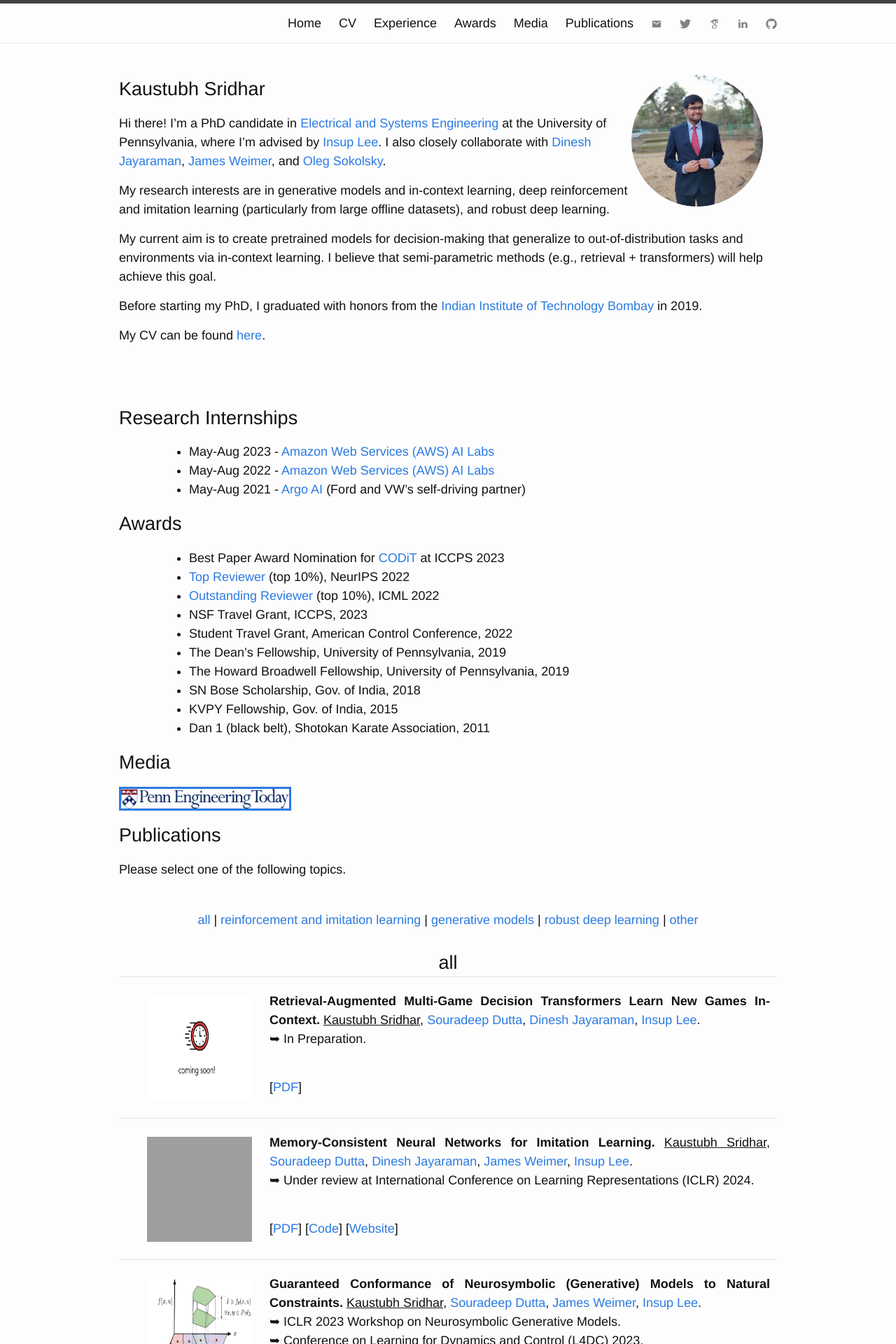
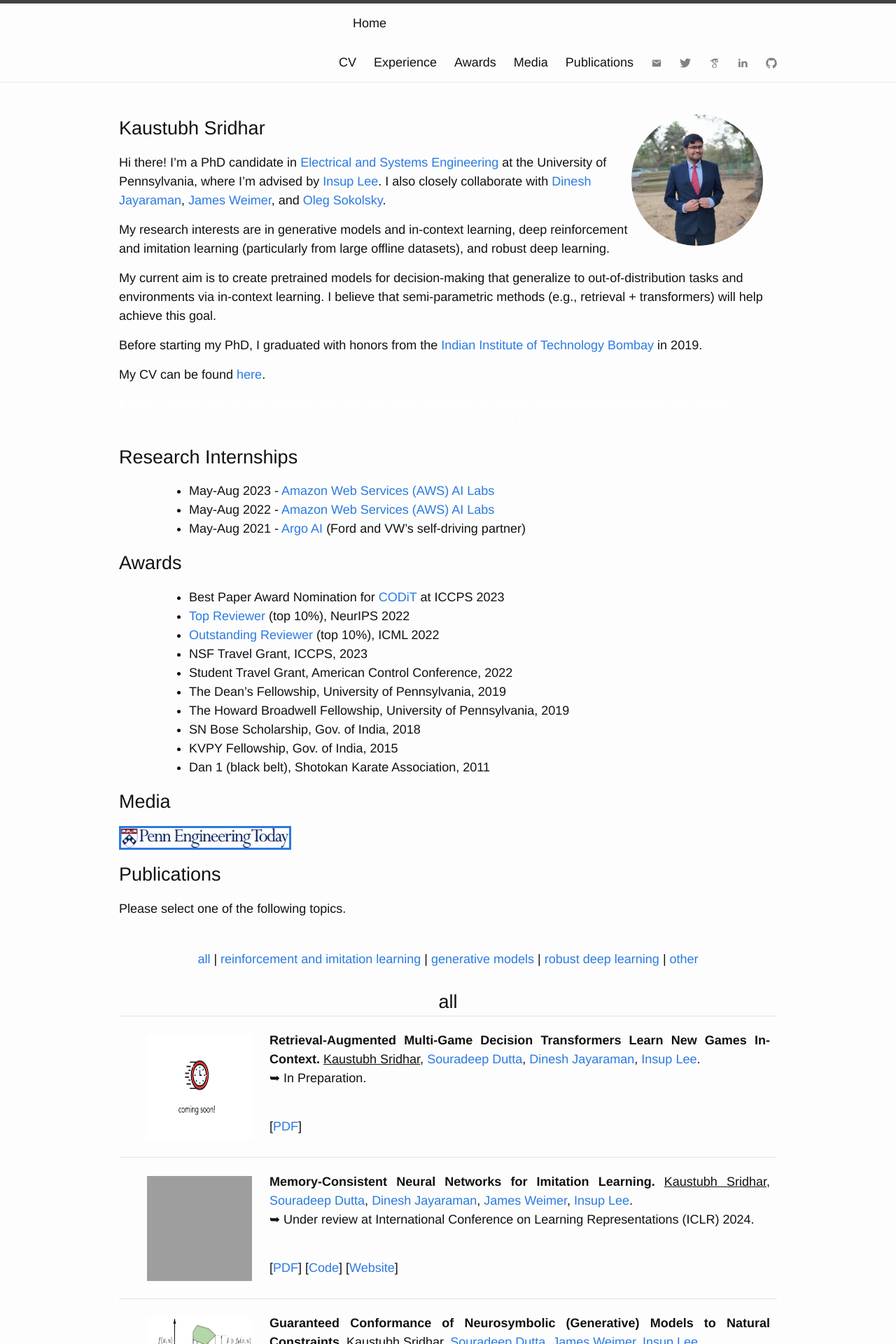
Before and after one commit to kaustubhsridhar/kaustubhsridhar.github.io, a Jekyll site: the page built from index.md, in a window 1280 px wide. Shown: the top 1920 px of the page at 70% size. Built offline with Jekyll 4.4.1, drawn with Linux system fonts in a browser that asks for light colours; nearby versions of some CDN libraries; grey boxes are pictures that could not be loaded.

Commit message:
Update header.html

```diff
--- a/_includes/header.html
+++ b/_includes/header.html
@@ -13,12 +13,13 @@
         </svg>
       </a>
 
+      {% for page in site.pages %}
+        {% if page.title %}
+        <a class="page-link" href="{{ page.url | prepend: site.baseurl }}">{{ page.title }}</a>
+        {% endif %}
+      {% endfor %}
+
       <div class="trigger">
-        {% for page in site.pages %}
-          {% if page.title %}
-          <a style="text-align: left;" class="page-link" href="{{ page.url | prepend: site.baseurl }}">{{ page.title }}</a>
-          {% endif %}
-        {% endfor %}
         <a class="page-link" href="cv.pdf" target="_blank">CV</a>
         <a class="page-link" href="#research_experience">Experience</a>
         <a class="page-link" href="#awards">Awards</a>
```
